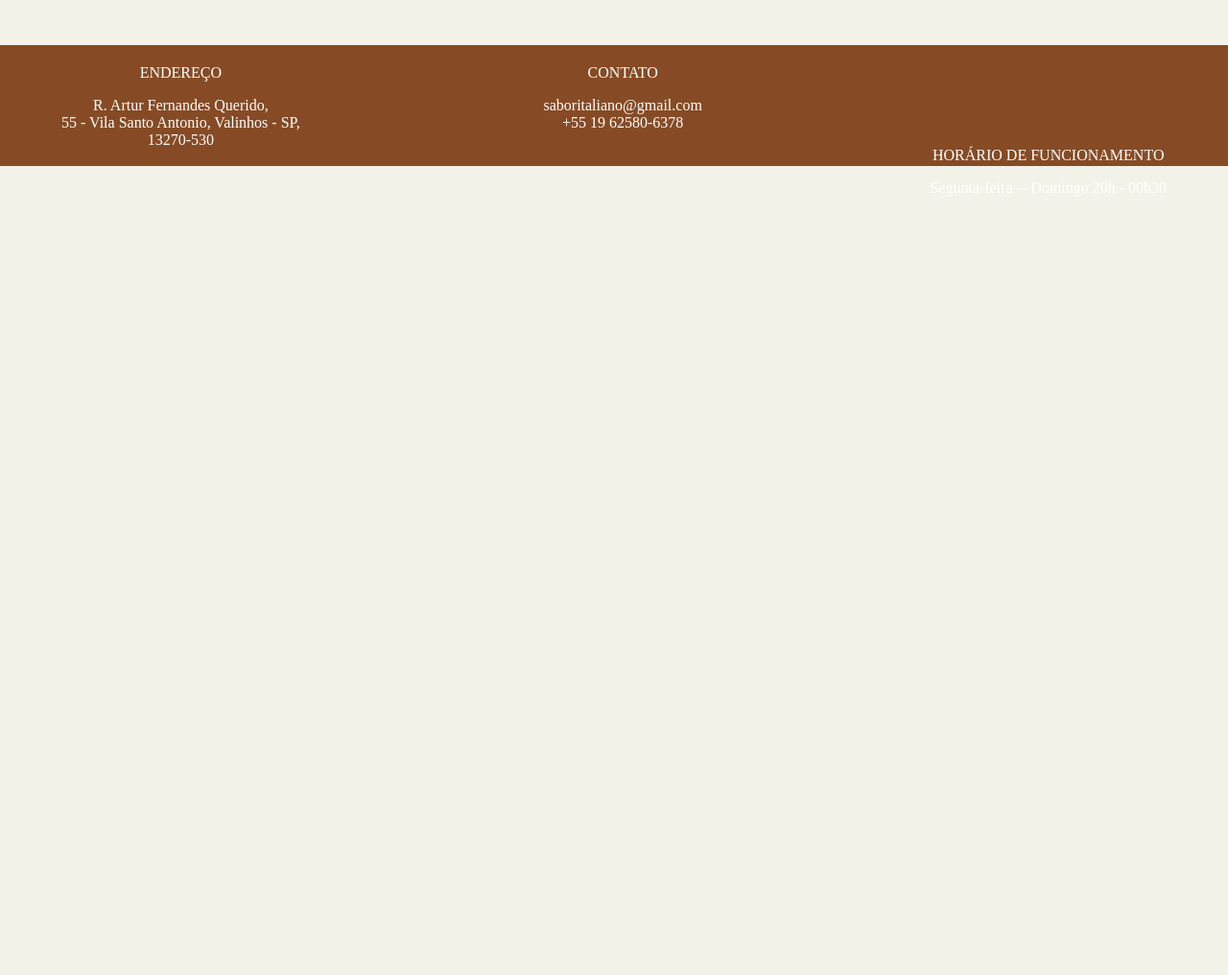
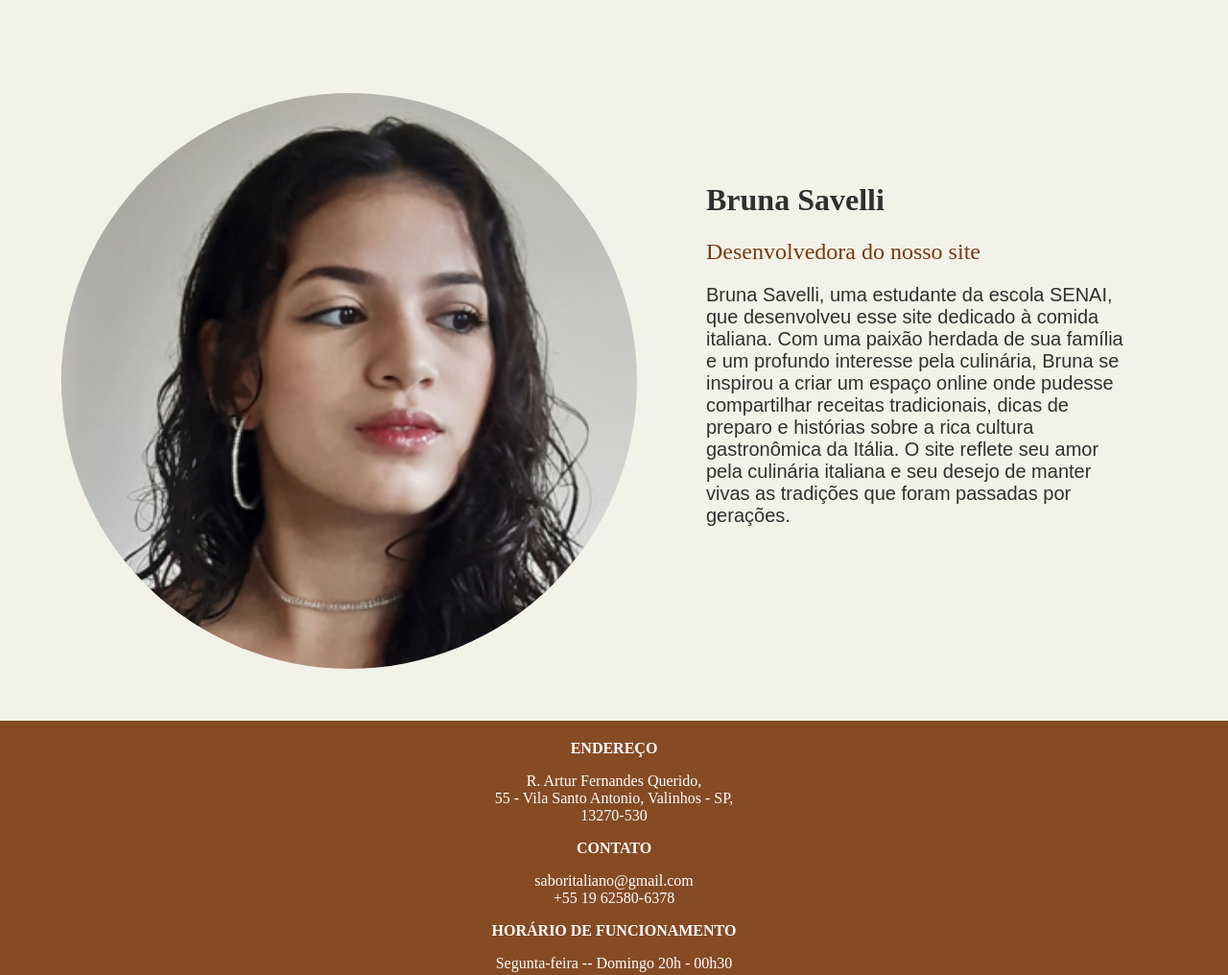
Before and after one commit to brunasavelli/SaborItaliano, a plain HTML site: page sobre.html in a window 1280 px wide. Shown: the part 707-1723 px from the top of the page at 96% size. Before the commit the page ends 928 px from the top, so only its background shows below. Drawn offline with Linux system fonts and the light colour scheme.

Commit message:
almost finished

```diff
--- a/assets/sobre.css
+++ b/assets/sobre.css
@@ -56,6 +56,7 @@ header {
     left:50%;
     top:50%;
     position:relative;
+    filter: grayscale(0.5);
 }
 
 .hero .sobre-nos {
@@ -96,16 +97,57 @@ footer {
 }
 
 .endereco {
-    float: left;
-    margin-left: 5%;
+    float: center;
 }
 
 .contato {
     float: center;
-    margin-right: 23%;
 }
 
 .horario-funcionamento {
-    float: right;
-    margin-right: 5%;
+    float: center;
 }
+
+.sobre-desenvolvedor {
+    margin-top: 100px;
+    position: relative;
+}
+
+.bruna {
+    width: 600px;
+    height: 600px;
+    object-fit: cover;
+    top:50%;
+    position:relative;
+    border-radius: 50%;
+    margin-left: 5%;
+    filter: grayscale(0.3);
+}
+
+.sobre-desenvolvedor .sobre-bruna {
+    position: absolute;
+    top: 45%;
+    left: 75%;
+    transform: translate(-50%, -50%);
+    z-index: 1;
+    color: rgb(48, 48, 48);
+    width: 35%;
+}
+
+.sobre-bruna h1{
+    font-weight: 600;
+    text-align: left;
+}
+
+.sobre-bruna h2 {
+    font-weight: 400;
+    text-align: left;
+    color:#7b3911;
+}
+
+.sobre-bruna p {
+    font-size: 20px;
+    font-weight: 100;
+    font-family: Arial, Helvetica, sans-serif;
+    color: rgb(48, 48, 48);
+}
--- a/assets/style.css
+++ b/assets/style.css
@@ -68,7 +68,7 @@ h1 {
     margin-top: 50px;
     margin-left: 200px;
     margin-right: 200px;
-    color: rgb(48, 48, 48);
+    color: #7b3911;
     font-weight: 900;
 }
 
@@ -82,3 +82,84 @@ p {
     color: rgb(48, 48, 48);
     text-align: justify;
 }
+
+.pizza {
+    width: 25%;
+    height: 215px;
+    margin-top: 5%;
+    margin-left: 10%;
+    margin-bottom: 10%;
+    box-shadow: 0 0 10px;
+}
+
+.pizza:hover {
+    transform: scale(1.05);
+    filter: saturate(1.2);
+}
+
+.lasanha {
+    width: 25%;
+    height: 215px;
+    margin-top: 5%;
+    margin-left: 5%;
+    margin-bottom: 10%;
+    box-shadow: 0 0 10px;
+}
+
+.lasanha:hover {
+    transform: scale(1.05);
+    filter: saturate(1.2);
+}
+
+.risoto {
+    width: 25%;
+    height: 215px;
+    margin-top: 5%;
+    margin-left: 5%;
+    margin-bottom: 10%;
+    box-shadow: 0 0 10px;
+}
+
+.risoto:hover {
+    transform: scale(1.05);
+    filter: saturate(1.2);
+}
+
+.carbonara {
+    width: 25%;
+    height: 215px;
+    margin-left: 10%;
+    margin-bottom: 10%;
+    box-shadow: 0 0 10px;
+}
+
+.carbonara:hover {
+    transform: scale(1.05);
+    filter: saturate(1.2);
+}
+
+.tiramisu {
+    width: 25%;
+    height: 215px;
+    margin-left: 5%;
+    margin-bottom: 10%;
+    box-shadow: 0 0 10px;
+}
+
+.tiramisu:hover {
+    transform: scale(1.05);
+    filter: saturate(1.2);
+}
+
+.gnocchi {
+    width: 25%;
+    height: 215px;
+    margin-left: 5%;
+    margin-bottom: 10%;
+    box-shadow: 0 0 10px;
+}
+
+.gnocchi:hover {
+    transform: scale(1.05);
+    filter: saturate(1.2);
+}
--- a/sobre.html
+++ b/sobre.html
@@ -18,9 +18,7 @@
         </div>
     </header>
         <div class="hero">
-            <div>
                 <img class="fundo" src="assets/imagens/macarronada.png" alt="">
-            </div>
             <div class="sobre-nos">
                 <h1>Sabor Italiano</h1>
                 <h2>Um pouco sobre nós!</h2>
@@ -30,14 +28,23 @@
             </div>
         </div>
 
+        <div class="sobre-desenvolvedor">
+            <img class="bruna" src="assets/imagens/bruna.png" alt="">
+            <div class="sobre-bruna">
+                <h1>Bruna Savelli</h1>
+                <h2>Desenvolvedora do nosso site</h2>
+                <p>Bruna Savelli, uma estudante da escola SENAI, que desenvolveu esse site dedicado à comida italiana. Com uma paixão herdada de sua família e um profundo interesse pela culinária, Bruna se inspirou a criar um espaço online onde pudesse compartilhar receitas tradicionais, dicas de preparo e histórias sobre a rica cultura gastronômica da Itália. O site reflete seu amor pela culinária italiana e seu desejo de manter vivas as tradições que foram passadas por gerações.</p>
+            </div>
+        </div>
+
     <footer>
-        <div class="endereco">ENDEREÇO
+        <div class="endereco"><b>ENDEREÇO</b>
             <p>R. Artur Fernandes Querido,<br> 55 - Vila Santo Antonio, Valinhos - SP,<br> 13270-530</p>
         </div>
-        <div class="contato">CONTATO
+        <div class="contato"><b>CONTATO</b>
             <p>saboritaliano@gmail.com<br>+55 19 62580-6378</p>
         </div>
-        <div class="horario-funcionamento">HORÁRIO DE FUNCIONAMENTO
+        <div class="horario-funcionamento"><b>HORÁRIO DE FUNCIONAMENTO</b>
             <p>Segunta-feira -- Domingo    20h - 00h30</p>
         </div>
     </footer>
```
Also changed, not shown: index.html (+9 -0 lines), assets/imagens/bruna.png (added), assets/imagens/carbonara.png (added), assets/imagens/carbonara1.png (added), assets/imagens/gnocchi .png (added), assets/imagens/lasanha.png (added), assets/imagens/pizza.png (added), assets/imagens/restaurante.png (added), assets/imagens/risoto.png (added), assets/imagens/tiramisu.png (added).
